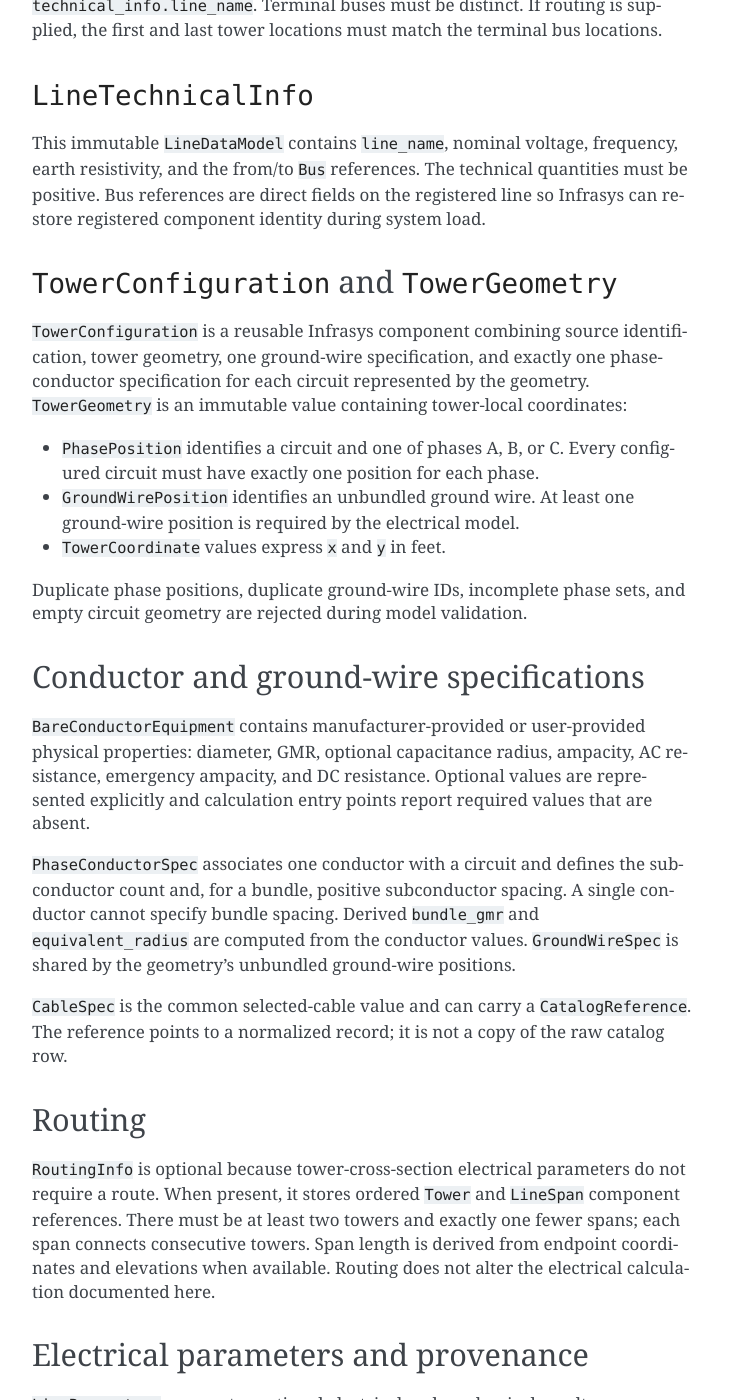
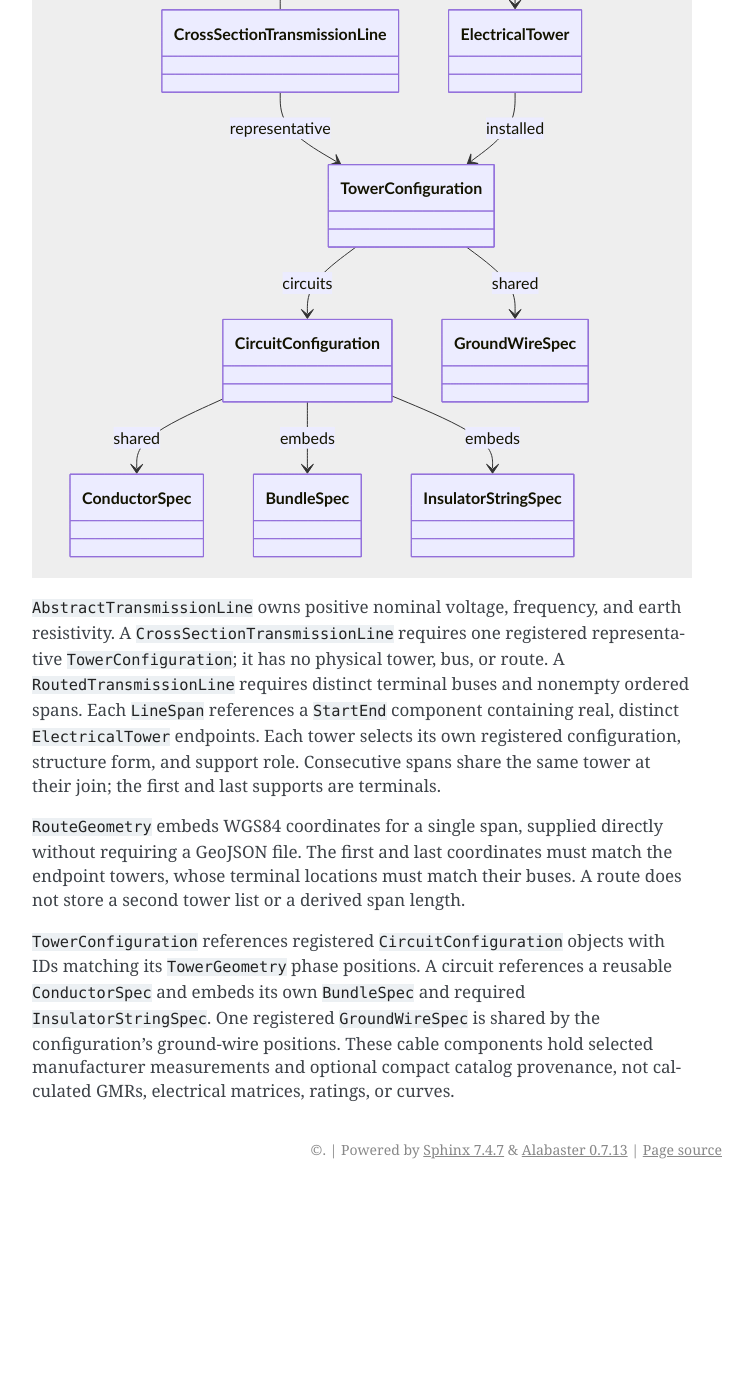
Before and after one commit to SebastianManriqueM/transmissionlines, a Sphinx documentation site: the page built from docs/source/concepts/data-model.rst, in a window 1280 px wide and 1400 px high, scrolled down 793 px. Shown: the whole window, without its empty margins (388-1141 px from the left). Built offline with Sphinx 7.4.7, drawn with Linux system fonts in a browser that asks for light colours; after the commit the page ends 1988 px from its top, so only the background shows below that; some of the changed text lies outside the part shown.

Commit message:
docs(models): describe version 4 input graph
Document the distinct cross-section and routed ownership shapes, registration behavior, and deferred calculation-result integration.

```diff
--- a/docs/source/concepts/data-model.rst
+++ b/docs/source/concepts/data-model.rst
@@ -1,142 +1,47 @@
-Transmission-line data model
-============================
+Transmission-line input model
+=============================
 
-Object graph
-------------
-
-The package separates registered Infrasys components from immutable embedded
-values and calculated outputs. The diagram shows the common ownership shape;
-routing and calculated results are optional.
+The input schema uses Infrasys for registered, static components only. Version
+4 does not load older system files. Calculation-result integration and the
+existing numerical parity guides have not yet been converted to this graph.
 
 .. mermaid::
-   :name: transmission-line-model
-   :alt: Transmission-line component ownership and embedded engineering values
-   :caption: Transmission-line data model ownership
+   :name: transmission-line-input-model
+   :alt: Cross-section and routed line input references
 
    classDiagram
-     class TransmissionLine
-     class LineTechnicalInfo
-     class Bus
-     class TowerConfiguration
-     class TowerGeometry
-     class PhasePosition
-     class GroundWirePosition
-     class PhaseConductorSpec
-     class GroundWireSpec
-     class RoutingInfo
-     class Tower
-     class LineSpan
-     class LineParameters
-     class ElectricalParameters
-     class MechanicalParameters
-     class StClairResult
-     TransmissionLine *-- LineTechnicalInfo : owns
-     LineTechnicalInfo --> Bus : from and to references
-     TransmissionLine --> TowerConfiguration : references
-     TowerConfiguration *-- TowerGeometry : embeds
-     TowerGeometry *-- PhasePosition : contains
-     TowerGeometry *-- GroundWirePosition : contains
-     TowerConfiguration *-- PhaseConductorSpec : contains per circuit
-     TowerConfiguration *-- GroundWireSpec : contains shared spec
-     TransmissionLine --> RoutingInfo : optional route
-     RoutingInfo --> Tower : ordered references
-     RoutingInfo --> LineSpan : ordered references
-     TransmissionLine *-- LineParameters : optional results
-     LineParameters *-- ElectricalParameters : contains
-     LineParameters *-- MechanicalParameters : contains
-     ElectricalParameters *-- StClairResult : optional curve
+     AbstractTransmissionLine <|-- CrossSectionTransmissionLine
+     AbstractTransmissionLine <|-- RoutedTransmissionLine
+     CrossSectionTransmissionLine --> TowerConfiguration : representative
+     RoutedTransmissionLine --> Bus : terminals
+     RoutedTransmissionLine --> LineSpan : ordered
+     LineSpan --> StartEnd : references
+     StartEnd --> ElectricalTower : endpoints
+     ElectricalTower --> TowerConfiguration : installed
+     TowerConfiguration --> CircuitConfiguration : circuits
+     TowerConfiguration --> GroundWireSpec : shared
+     CircuitConfiguration --> ConductorSpec : shared
+     CircuitConfiguration --> BundleSpec : embeds
+     CircuitConfiguration --> InsulatorStringSpec : embeds
 
-``TransmissionLine``
---------------------
+``AbstractTransmissionLine`` owns positive nominal voltage, frequency, and
+earth resistivity. A ``CrossSectionTransmissionLine`` requires one registered
+representative ``TowerConfiguration``; it has no physical tower, bus, or route.
+A ``RoutedTransmissionLine`` requires distinct terminal buses and nonempty
+ordered spans. Each ``LineSpan`` references a ``StartEnd`` component containing
+real, distinct ``ElectricalTower`` endpoints. Each tower selects its own
+registered configuration, structure form, and support role. Consecutive spans
+share the same tower at their join; the first and last supports are terminals.
 
-``TransmissionLine`` is the identity-bearing line component. It names the
-line, owns its ``LineTechnicalInfo`` value, references a reusable
-``TowerConfiguration``, and may carry route and calculated-parameter values.
-The line name must match ``technical_info.line_name``. Terminal buses must be
-distinct. If routing is supplied, the first and last tower locations must
-match the terminal bus locations.
+``RouteGeometry`` embeds WGS84 coordinates for a single span, supplied directly
+without requiring a GeoJSON file. The first and last coordinates must match
+the endpoint towers, whose terminal locations must match their buses. A route
+does not store a second tower list or a derived span length.
 
-``LineTechnicalInfo``
----------------------
-
-This immutable ``LineDataModel`` contains ``line_name``, nominal voltage,
-frequency, earth resistivity, and the from/to ``Bus`` references. The technical
-quantities must be positive. Bus references are direct fields on the registered
-line so Infrasys can restore registered component identity during system load.
-
-``TowerConfiguration`` and ``TowerGeometry``
----------------------------------------------
-
-``TowerConfiguration`` is a reusable Infrasys component combining source
-identification, tower geometry, one ground-wire specification, and exactly one
-phase-conductor specification for each circuit represented by the geometry.
-``TowerGeometry`` is an immutable value containing tower-local coordinates:
-
-* ``PhasePosition`` identifies a circuit and one of phases A, B, or C.
-  Every configured circuit must have exactly one position for each phase.
-* ``GroundWirePosition`` identifies an unbundled ground wire. At least one
-  ground-wire position is required by the electrical model.
-* ``TowerCoordinate`` values express ``x`` and ``y`` in feet.
-
-Duplicate phase positions, duplicate ground-wire IDs, incomplete phase sets,
-and empty circuit geometry are rejected during model validation.
-
-Conductor and ground-wire specifications
-----------------------------------------
-
-``BareConductorEquipment`` contains manufacturer-provided or user-provided
-physical properties: diameter, GMR, optional capacitance radius, ampacity,
-AC resistance, emergency ampacity, and DC resistance. Optional values are
-represented explicitly and calculation entry points report required values
-that are absent.
-
-``PhaseConductorSpec`` associates one conductor with a circuit and defines the
-subconductor count and, for a bundle, positive subconductor spacing. A single
-conductor cannot specify bundle spacing. Derived ``bundle_gmr`` and
-``equivalent_radius`` are computed from the conductor values. ``GroundWireSpec``
-is shared by the geometry's unbundled ground-wire positions.
-
-``CableSpec`` is the common selected-cable value and can carry a
-``CatalogReference``. The reference points to a normalized record; it is not a
-copy of the raw catalog row.
-
-Routing
--------
-
-``RoutingInfo`` is optional because tower-cross-section electrical parameters
-do not require a route. When present, it stores ordered ``Tower`` and
-``LineSpan`` component references. There must be at least two towers and
-exactly one fewer spans; each span connects consecutive towers. Span length is
-derived from endpoint coordinates and elevations when available. Routing does
-not alter the electrical calculation documented here.
-
-Electrical parameters and provenance
--------------------------------------
-
-``LineParameters`` aggregates optional electrical and mechanical results.
-``ElectricalParameters`` contains named matrices in real/imaginary form,
-matrix dimensions and labels, scalar values, units, calculation metadata,
-catalog provenance, per-circuit positive-sequence scalars, ampacity and bundle
-metadata, and an optional ``StClairResult``. A complete electrical result
-contains primitive, Kron-reduced, transposed, and symmetrical-component
-matrices. A two-circuit result has six phase rows and separate per-circuit
-positive-sequence scalar sets.
-
-``CatalogReference`` records catalog version, table, record identifier, and
-optional source identifier. Source artifacts are hashed when the normalized
-catalog is generated; runtime models retain compact provenance pointers rather
-than raw source rows.
-
-Units, immutability, validation, and serialization
---------------------------------------------------
-
-Embedded engineering values derive from ``LineDataModel``. These Pydantic
-values are frozen, reject undeclared fields, and serialize nested Infrasys
-quantities with explicit type metadata so units survive JSON round trips.
-Registered components such as ``TransmissionLine``, ``Bus``, and
-``TowerConfiguration`` retain Infrasys identity. Calculations return copied
-line/result values instead of mutating the caller's line; updates follow
-``model_copy(update=...)``.
-
-See :doc:`units-and-validation` for units and constraints, and
-:doc:`../user-guide/serialization` for system and value-model round trips.
+``TowerConfiguration`` references registered ``CircuitConfiguration`` objects
+with IDs matching its ``TowerGeometry`` phase positions. A circuit references
+a reusable ``ConductorSpec`` and embeds its own ``BundleSpec`` and required
+``InsulatorStringSpec``. One registered ``GroundWireSpec`` is shared by the
+configuration's ground-wire positions. These cable components hold selected
+manufacturer measurements and optional compact catalog provenance, not
+calculated GMRs, electrical matrices, ratings, or curves.
```
Also changed, not shown: docs/source/reference/builders.rst (+7 -5 lines).
